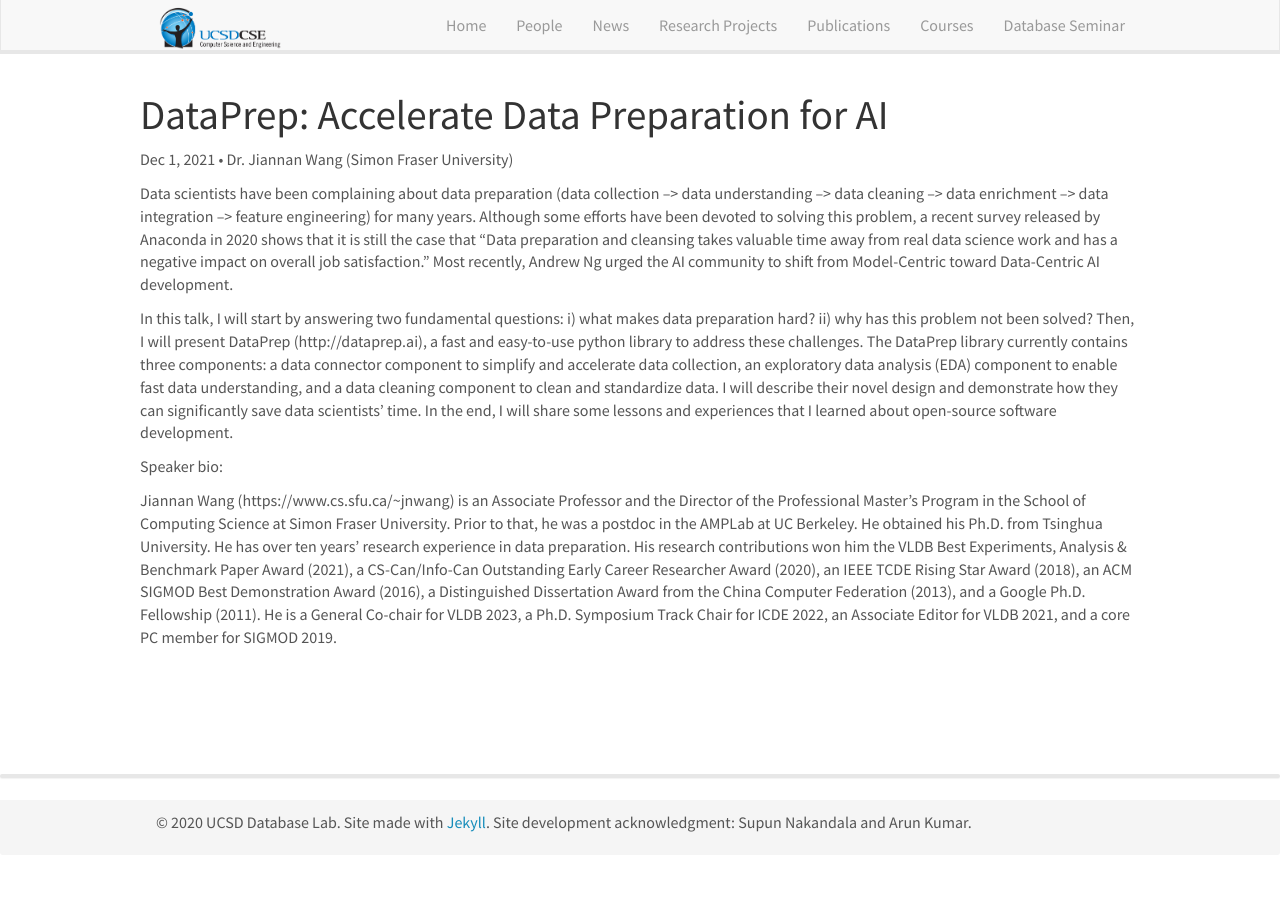
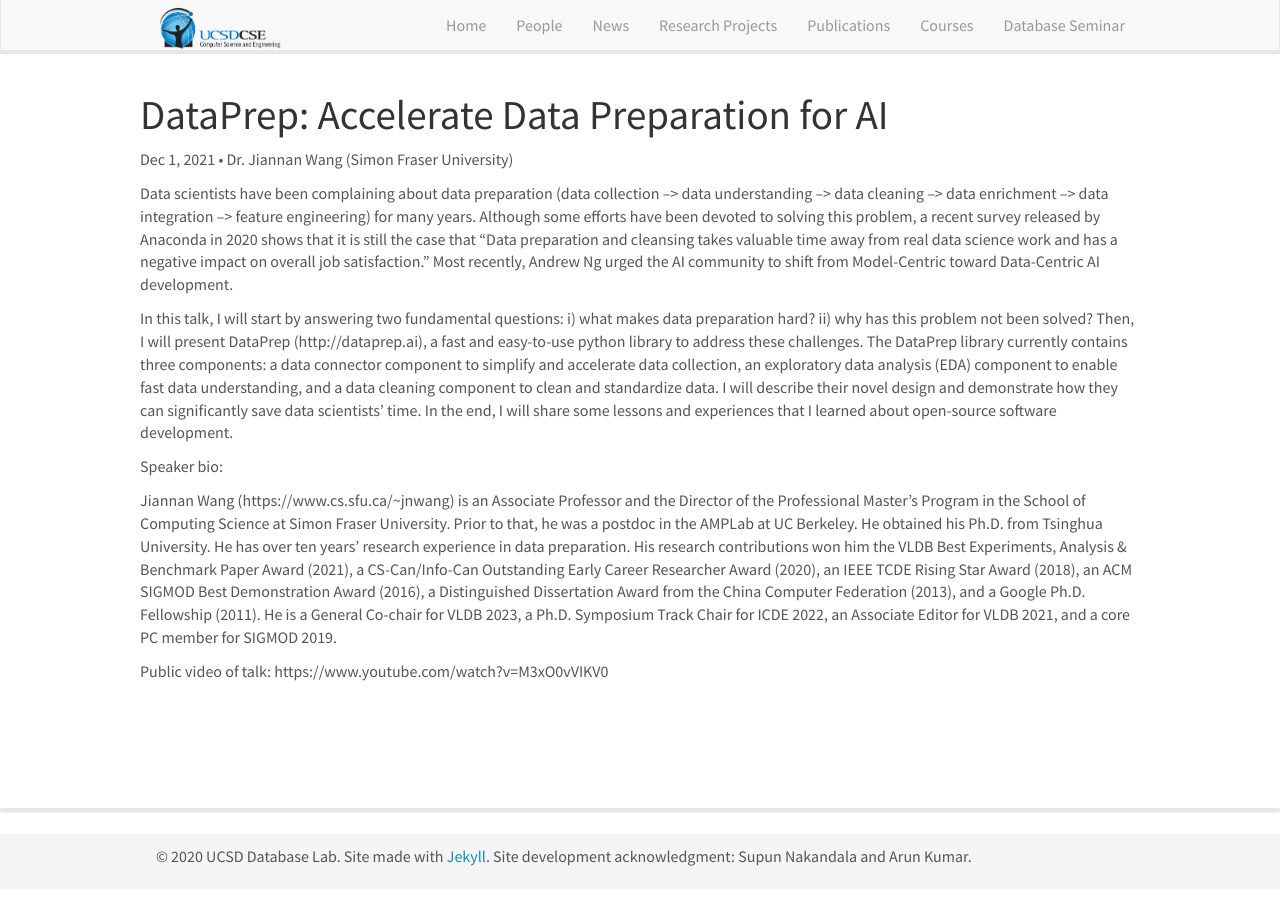
Before and after one commit to dbucsd/dbucsd.github.io, a Jekyll site: the page built from _posts/2021-12-01-jiannan.markdown, in a window 1280 px wide. Built offline with Jekyll 4.4.1, drawn with Linux system fonts in a browser that asks for light colours; nearby versions of some CDN libraries.

Commit message:
Update 2021-12-01-jiannan.markdown

```diff
--- a/_posts/2021-12-01-jiannan.markdown
+++ b/_posts/2021-12-01-jiannan.markdown
@@ -12,3 +12,5 @@ In this talk, I will start by answering two fundamental questions: i) what makes
 Speaker bio:
 
 Jiannan Wang (https://www.cs.sfu.ca/~jnwang) is an Associate Professor and the Director of the Professional Master’s Program in the School of Computing Science at Simon Fraser University. Prior to that, he was a postdoc in the AMPLab at UC Berkeley. He obtained his Ph.D. from Tsinghua University. He has over ten years’ research experience in data preparation.  His research contributions won him the VLDB Best Experiments, Analysis & Benchmark Paper Award (2021), a CS-Can/Info-Can Outstanding Early Career Researcher Award (2020), an IEEE TCDE Rising Star Award (2018), an ACM SIGMOD Best Demonstration Award (2016), a Distinguished Dissertation Award from the China Computer Federation (2013), and a Google Ph.D. Fellowship (2011). He is a General Co-chair for VLDB 2023, a Ph.D. Symposium Track Chair for ICDE 2022, an Associate Editor for VLDB 2021, and a core PC member for SIGMOD 2019.
+
+Public video of talk: https://www.youtube.com/watch?v=M3xO0vVIKV0
```
